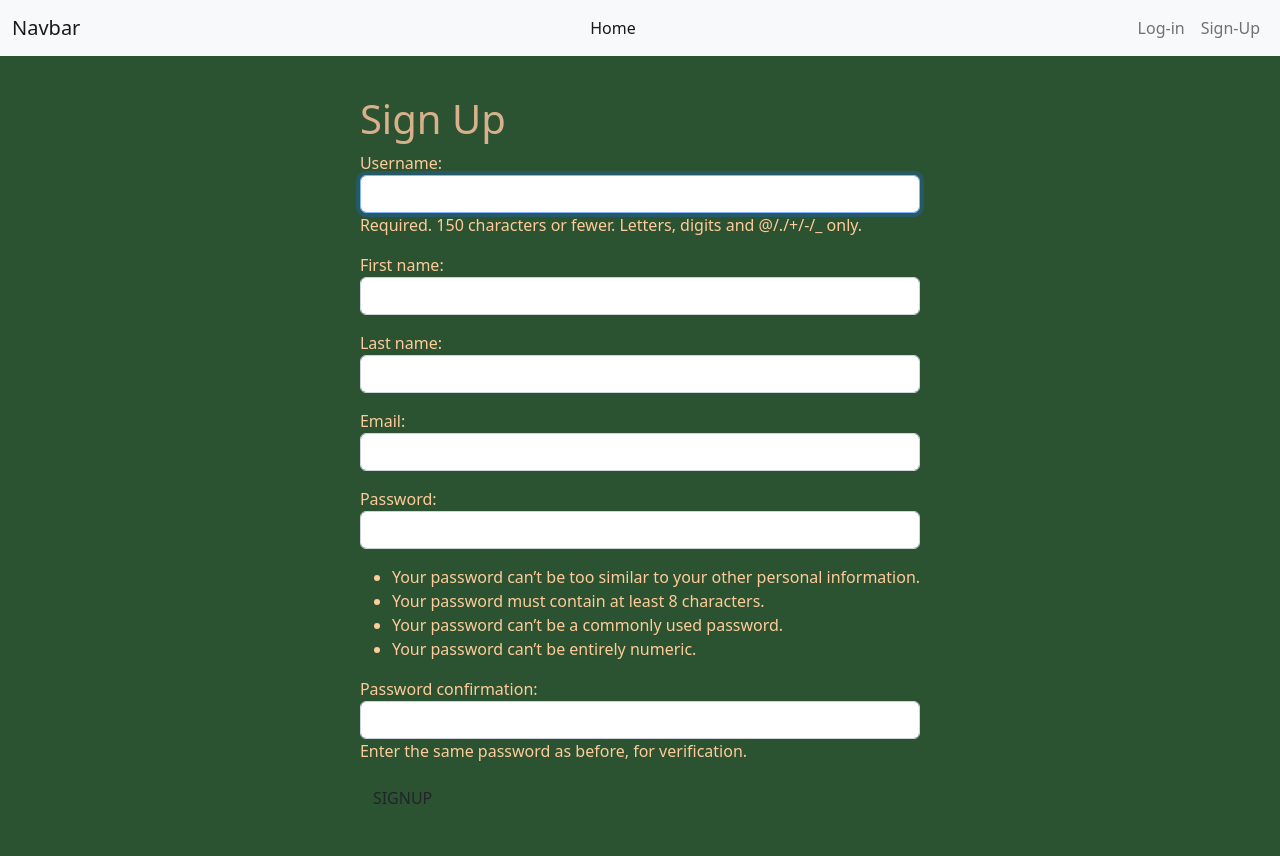
After one commit to rozbehk/errordiary, a Django app: page /accounts/signup/ in a window 1280 px wide. The commit adds this page. Run offline with Django 4.2, Linux system fonts and the light colour scheme.

Commit message:
Add authentication, login and signup pages

```diff
--- a/errordiary/settings.py
+++ b/errordiary/settings.py
@@ -120,6 +120,10 @@ USE_TZ = True
 
 STATIC_URL = 'static/'
 
+LOGIN_REDIRECT_URL = '/'
+
+LOGOUT_REDIRECT_URL = '/'
+
 # Default primary key field type
 # https://docs.djangoproject.com/en/4.1/ref/settings/#default-auto-field
 
--- a/errordiary/urls.py
+++ b/errordiary/urls.py
@@ -19,4 +19,5 @@ from django.urls import path, include
 urlpatterns = [
     path('admin/', admin.site.urls),
     path('', include('main_app.urls')),
+    path('accounts/', include('django.contrib.auth.urls')),
 ]
--- a/main_app/forms.py
+++ b/main_app/forms.py
@@ -1,5 +1,8 @@
 from django.forms import ModelForm
 from .models import Error,Comment
+from django.contrib.auth.forms import UserCreationForm
+from django.contrib.auth.models import User
+from django import forms
 
 class ErrorForm(ModelForm):
   class Meta:
@@ -10,3 +13,18 @@ class CommentForm(ModelForm):
   class Meta:
     model = Comment
     fields = ['text_input','date']
+
+
+class RegisterUserForm(UserCreationForm):
+  email = forms.EmailField(widget=forms.EmailInput(attrs={'class': 'form-control'}))
+  first_name = forms.CharField(max_length=50, widget=forms.TextInput(attrs={'class': 'form-control'}))
+  last_name = forms.CharField(max_length=50, widget=forms.TextInput(attrs={'class': 'form-control'}))
+  class Meta:
+    model = User
+    fields = ('username', 'first_name', 'last_name', 'email', 'password1', 'password2')
+
+  def __init__(self, *args, **kwargs):
+    super(RegisterUserForm, self).__init__(*args, **kwargs)
+    self.fields['username'].widget.attrs['class'] = 'form-control'
+    self.fields['password1'].widget.attrs['class'] = 'form-control'
+    self.fields['password2'].widget.attrs['class'] = 'form-control'
--- a/main_app/models.py
+++ b/main_app/models.py
@@ -1,6 +1,6 @@
 from django.db import models
 from datetime import date
-# from django.contrib.auth.models import User
+from django.contrib.auth.models import User
 from django.urls import reverse
 
 
@@ -21,7 +21,7 @@ class Error(models.Model):
   description = models.TextField()
   solution = models.TextField()
   date = models.DateField('error date')
-  # user = models.ForeignKey(User, on_delete=models.CASCADE)
+  user = models.ForeignKey(User, on_delete=models.CASCADE)
 
 
   def __str__(self):
@@ -40,5 +40,5 @@ class Comment(models.Model):
 
 class Screenshot(models.Model):
   url = models.CharField(max_length=200)
-  # user = models.ForeignKey(User, on_delete=models.CASCADE)
+  user = models.ForeignKey(User, on_delete=models.CASCADE)
   error = models.ForeignKey(Error, on_delete=models.CASCADE)
--- a/main_app/static/css/style.css
+++ b/main_app/static/css/style.css
@@ -0,0 +1,21 @@
+.login-colors {
+    background-color: #2c5331;
+    color: #ffcb9a
+}
+
+h1 {
+    color: #d9b08c;
+}
+
+.login-btn-colors {
+    background-color: #2c5331;
+    color: #ffcb9a
+}
+
+body {
+    height: 100vh;
+  }
+
+.container {
+    height:100%;
+}
--- a/main_app/templates/base.html
+++ b/main_app/templates/base.html
@@ -24,21 +24,27 @@
               <li class="nav-item">
                 <a class="nav-link active" aria-current="page" href="{% url 'home' %}">Home</a>
               </li>
-              {% if User %}
+              {% if user.is_authenticated %}
               <li class="nav-item">
-                <a class="nav-link" href="">My Errors</a>
+                <a class="nav-link" href="{% url 'index' %}">My Errors</a>
               </li>
               {% endif %}
             </ul>
           </div>
-            <div class="login navbar-collapse justify-content-end">
-                <ul class="navbar-nav">
+          <div class="login navbar-collapse justify-content-end">
+            <ul class="navbar-nav">
+              {% if user.is_authenticated %}
               <li class="nav-item">
-                <a class="nav-link" href="#">Log-in</a>
+                <a class="nav-link " href="{% url 'logout' %}">Log Out</a>
+              </li>
+              {% else %}
+              <li class="nav-item">
+                <a class="nav-link" href="{% url 'login' %}">Log-in</a>
               </li>
               <li class="nav-item">
-                <a class="nav-link ">Sign-Up</a>
+                <a class="nav-link " href="{% url 'signup' %}">Sign-Up</a>
               </li>
+              {% endif %}
             </ul>
             </div>
           </div>
--- /dev/null
+++ b/main_app/templates/registration/signup.html
@@ -0,0 +1,22 @@
+{% extends 'base.html' %}
+{% block content %}
+
+<body class="login-colors">
+    <div class="container d-flex flex-column align-items-center justify-content-center">
+        <div class="login-colors">
+            <div class="card-body">
+                <div class="row title"><h1>Sign Up</h1></div>
+                {% if error_message %}<p class="text-danger">{{ error_message }}</p>{% endif %}
+                <form method="post" action="{% url 'signup' %}" class="text-decoration-none">
+                    {% csrf_token %}
+                    {{ form.as_p }}
+                    <input type="submit" class="btn btn-outline" value="SIGNUP">
+                    <input type="hidden" name="next" value="{{ next }}">
+                </form>
+            </div>
+        </div>
+
+    </div>
+</body>
+
+{% endblock %}
--- a/main_app/urls.py
+++ b/main_app/urls.py
@@ -10,4 +10,5 @@ urlpatterns = [
   path('errors/<int:pk>/update/', views.ErrorUpdate.as_view(), name='error_update'),
   path('errors/<int:pk>/delete/', views.ErrorDelete.as_view(), name='error_delete'),
   path('errors/<int:error_id>/add_comment/', views.add_comment, name='add_comment'),
+  path('accounts/signup/', views.signup, name='signup'),
 ]
--- a/main_app/views.py
+++ b/main_app/views.py
@@ -1,19 +1,25 @@
 from django.shortcuts import render, redirect
 from django.views.generic.edit import CreateView, UpdateView, DeleteView
 from .models import Error, Comment,Screenshot
-from .forms import CommentForm,ErrorForm
+from .forms import CommentForm,ErrorForm, RegisterUserForm
+from django.contrib.auth import login
+from django.contrib.auth.forms import UserCreationForm
+from django.contrib.auth.decorators import login_required
+from django.contrib.auth.mixins import LoginRequiredMixin
 
-
-
-class ErrorCreate(CreateView):
+class ErrorCreate(LoginRequiredMixin, CreateView):
   model = Error
   fields = ['title', 'language','description', 'solution','date']
 
-class ErrorUpdate(UpdateView):
+  def form_valid(self, form):
+    form.instance.user = self.request.user
+    return super().form_valid(form)
+
+class ErrorUpdate(LoginRequiredMixin, UpdateView):
   model = Error
   fields = ['title', 'language','description', 'solution','date']
 
-class ErrorDelete(DeleteView):
+class ErrorDelete(LoginRequiredMixin, DeleteView):
   model = Error
   success_url = '/errors/'
 
@@ -24,10 +30,12 @@ def home(request):
 def about(request):
   return render(request, 'about.html')
 
+@login_required
 def errors_index(request):
-  errors = Error.objects.all()
+  errors = Error.objects.filter(user=request.user)
   return render(request, 'errors/index.html', { 'errors': errors })
 
+@login_required
 def errors_detail(request, error_id):
   error = Error.objects.get(id=error_id)
   comment_form = CommentForm()
@@ -36,6 +44,7 @@ def errors_detail(request, error_id):
     'comment_form': comment_form,
   })
 
+@login_required
 def add_comment(request, error_id):
   form = CommentForm(request.POST)
   if form.is_valid():
@@ -43,3 +52,17 @@ def add_comment(request, error_id):
     new_comment.error_id = error_id
     new_comment.save()
   return redirect('error_detail', error_id=error_id)
+
+def signup(request):
+  error_message = ''
+  if request.method == 'POST':
+    form = RegisterUserForm(request.POST)
+    if form.is_valid():
+      user = form.save()
+      login(request, user)
+      return redirect('index')
+    else:
+      error_message = 'Invalid sign up - try again'
+  form = RegisterUserForm()
+  context = {'form': form, 'error_message': error_message}
+  return render(request, 'registration/signup.html', context)
```
Also changed, not shown: main_app/templates/registration/login.html (added, +22 -0 lines), main_app/migrations/0002_error_user.py (added), main_app/migrations/0003_screenshot_user.py (added).
